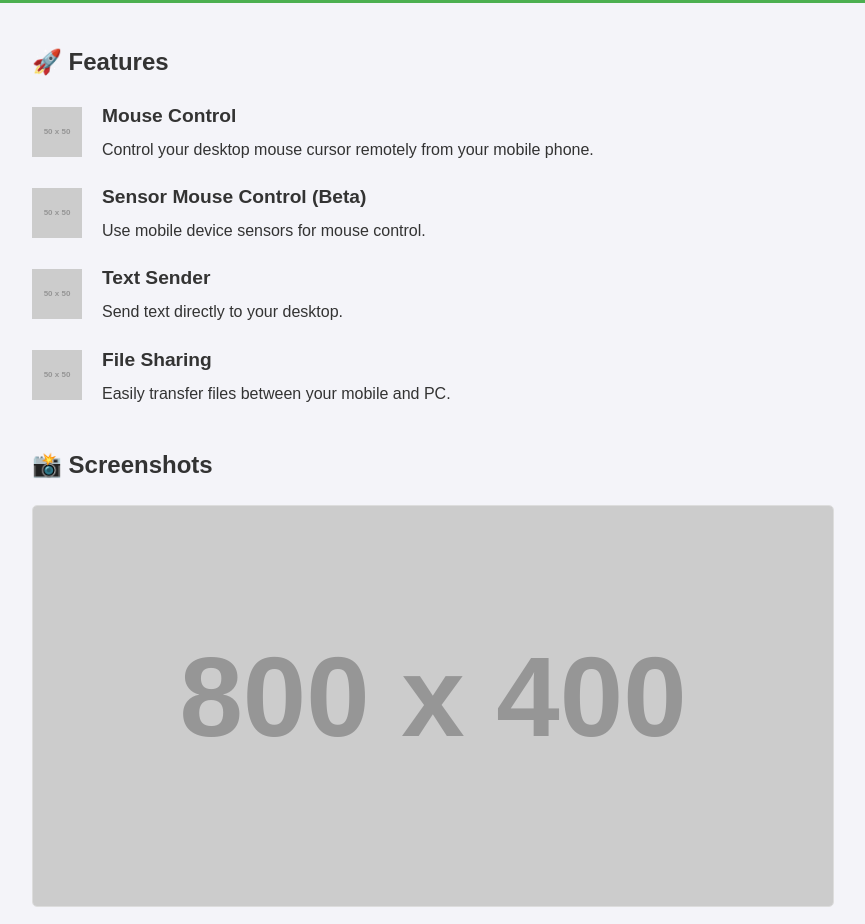
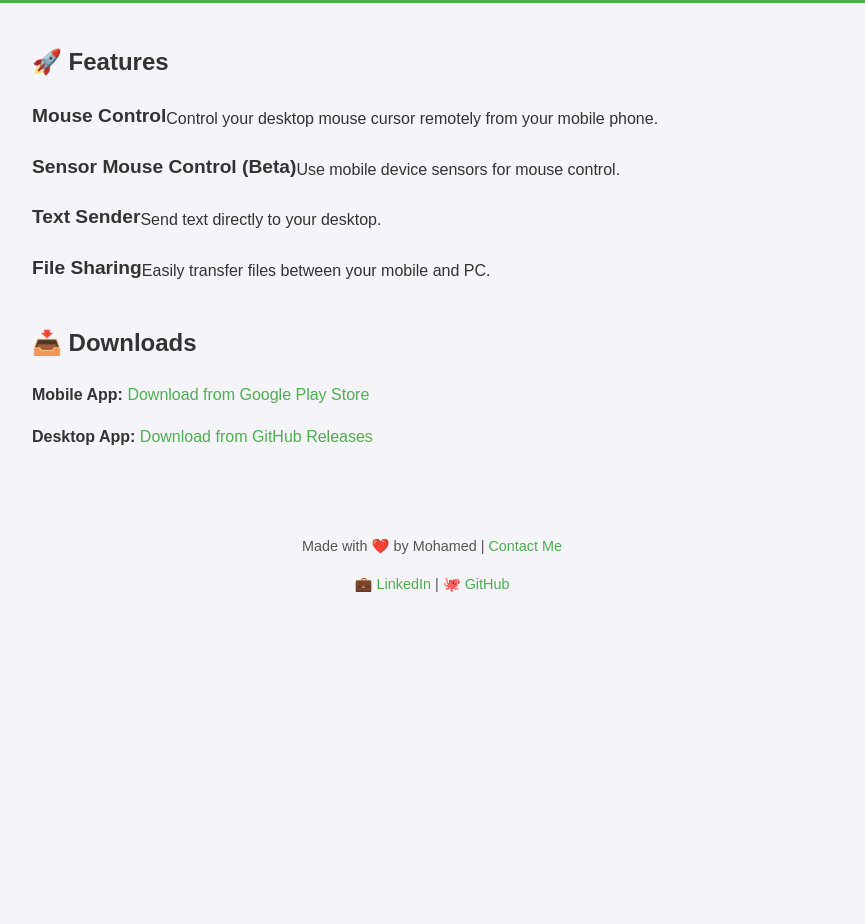
Before and after one commit to MohamedAbdelhamed0/PC-Power-Control, a plain HTML site: page index.html in a window 1280 px wide. Shown: the part 153-1077 px from the top of the page, without its empty margins (208-1073 px from the left). After the commit the page ends 800 px from the top, so only its background shows below. Drawn offline with Linux system fonts and the light colour scheme; placeholder pictures from the web are drawn by us.

Commit message:
Add HTML page for PC Power Control

```diff
--- a/index.html
+++ b/index.html
@@ -44,13 +44,6 @@
         .feature p {
             margin: 5px 0 0;
         }
-        .screenshot {
-            display: block;
-            max-width: 100%;
-            margin: 20px 0;
-            border: 1px solid #ddd;
-            border-radius: 5px;
-        }
         footer {
             text-align: center;
             margin-top: 50px;
@@ -76,45 +69,27 @@
     <section class="features">
         <h2>🚀 Features</h2>
         <div class="feature">
-            <img src="https://via.placeholder.com/50" alt="Mouse Control">
-            <div>
             <h3>Mouse Control</h3>
             <p>Control your desktop mouse cursor remotely from your mobile phone.</p>
         </div>
-        </div>
         <div class="feature">
-            <img src="https://via.placeholder.com/50" alt="Sensor Mouse Control">
-            <div>
             <h3>Sensor Mouse Control (Beta)</h3>
             <p>Use mobile device sensors for mouse control.</p>
         </div>
-        </div>
         <div class="feature">
-            <img src="https://via.placeholder.com/50" alt="Text Sender">
-            <div>
             <h3>Text Sender</h3>
             <p>Send text directly to your desktop.</p>
         </div>
-        </div>
         <div class="feature">
-            <img src="https://via.placeholder.com/50" alt="File Sharing">
-            <div>
             <h3>File Sharing</h3>
             <p>Easily transfer files between your mobile and PC.</p>
         </div>
-        </div>
-    </section>
-
-    <section class="screenshots">
-        <h2>📸 Screenshots</h2>
-        <img class="screenshot" src="https://via.placeholder.com/800x400" alt="App Screenshot">
-        <img class="screenshot" src="https://via.placeholder.com/800x400" alt="App Screenshot">
     </section>
 
     <section class="downloads">
         <h2>📥 Downloads</h2>
         <p><strong>Mobile App:</strong> <a href="#">Download from Google Play Store</a></p>
-        <p><strong>Desktop App:</strong> <a href="https://github.com/your-username/PC-Power-Control/releases">Download from GitHub Releases</a></p>
+        <p><strong>Desktop App:</strong> <a href="https://github.com/MohamedAbdelhamed0/PC-Power-Control/releases">Download from GitHub Releases</a></p>
     </section>
 </div>
 
```
Lines whose indentation alone changed are shown as unchanged.
